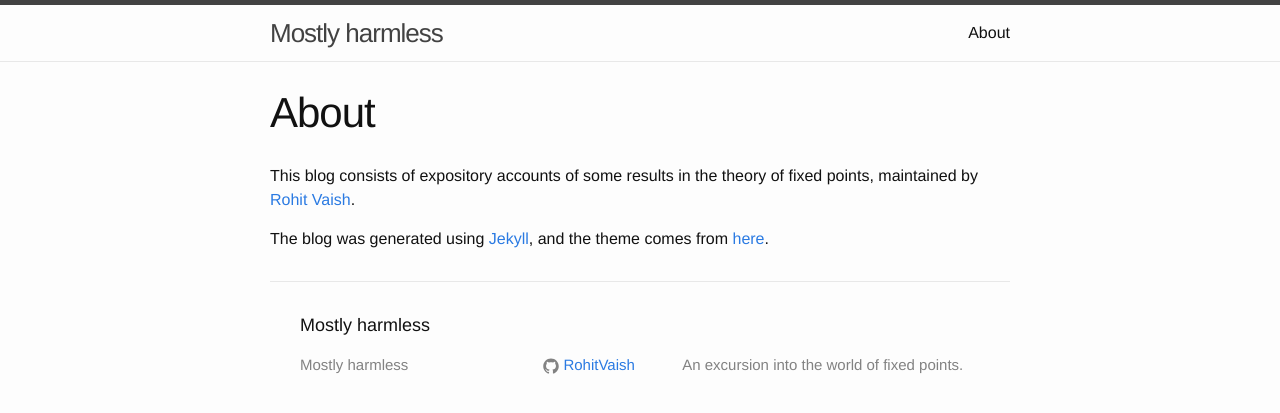
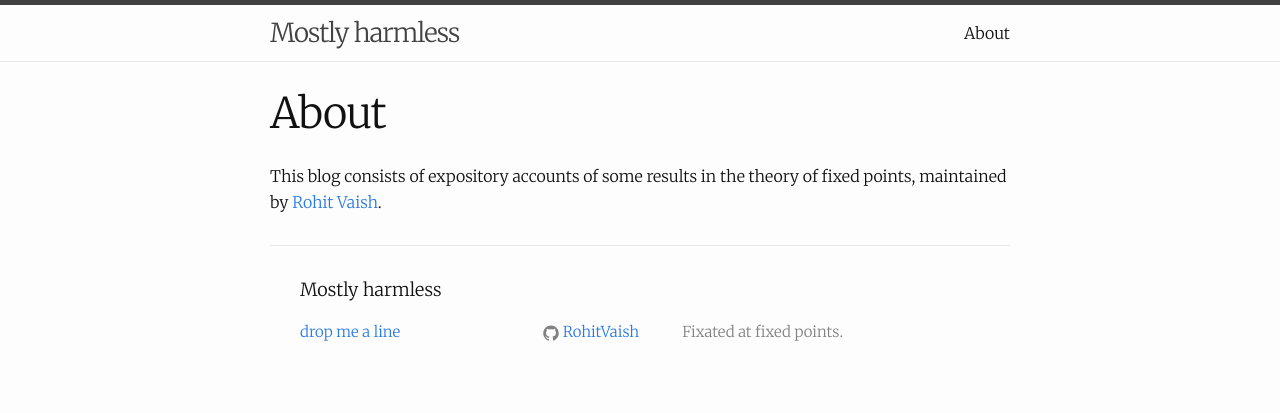
Before and after one commit to RohitVaish/rohitvaish.github.io, a Jekyll site: the page built from about.md, in a window 1280 px wide. Shown: the top 413 px of the page. Built offline with Jekyll 4.4.1, drawn with Linux system fonts in a browser that asks for light colours; some web fonts are replaced.

Commit message:
Font change

```diff
--- a/_config.yml
+++ b/_config.yml
@@ -9,10 +9,10 @@
 title: Mostly harmless
 email: undefined.rohitvaish@gmail.com
 description: > # this means to ignore newlines until "baseurl:"
-  An excursion into the world of fixed points.
+  Fixated at fixed points.
 baseurl: "" # the subpath of your site, e.g. /blog
 url: "http://yourdomain.com" # the base hostname & protocol for your site
-#twitter_username: jekyllrb
+twitter_username: #Test
 github_username:  RohitVaish
 
 # Build settings
--- a/_includes/footer.html
+++ b/_includes/footer.html
@@ -7,8 +7,8 @@
     <div class="footer-col-wrapper">
       <div class="footer-col footer-col-1">
         <ul class="contact-list">
-          <li>{{ site.title }}</li>
-          <li><a href="mailto:{{ site.email }}">{{ Email-Me }}</a></li>
+          <!-- <li>{{ site.title }}</li> -->
+          <li><a href="mailto:{{ site.email }}"> drop me a line </a></li>
         </ul>
       </div>
 
--- a/_includes/head.html
+++ b/_includes/head.html
@@ -2,30 +2,10 @@
   <meta charset="utf-8">
   <meta http-equiv="X-UA-Compatible" content="IE=edge">
   <meta name="viewport" content="width=device-width, initial-scale=1">
-
   <title>{% if page.title %}{{ page.title }}{% else %}{{ site.title }}{% endif %}</title>
   <meta name="description" content="{% if page.excerpt %}{{ page.excerpt | strip_html | strip_newlines | truncate: 160 }}{% else %}{{ site.description }}{% endif %}">
-
-
-  <link href='//fonts.googleapis.com/css?family=Ovo' rel='stylesheet' type='text/css'>
+  <link href='//fonts.googleapis.com/css?family=Merriweather:900,900italic,300,300italic' rel='stylesheet' type='text/css'>
   <link rel="stylesheet" href="{{ "/css/main.css" | prepend: site.baseurl }}">
   <link rel="canonical" href="{{ page.url | replace:'index.html','' | prepend: site.baseurl | prepend: site.url }}">
   <link rel="alternate" type="application/rss+xml" title="{{ site.title }}" href="{{ "/feed.xml" | prepend: site.baseurl | prepend: site.url }}">
-
-  <!-- Adding MathJax -->
-  <script type="text/x-mathjax-config">
-      MathJax.Hub.Config({
-        extensions: ["tex2jax.js"],
-        jax: ["input/TeX", "output/HTML-CSS"],
-        tex2jax: {
-          inlineMath: [ ['$','$'], ["\\(","\\)"] ],
-          displayMath: [ ['$$','$$'], ["\[","\]"], ["\\[","\\]"] ],
-          processEscapes: true
-        },
-        messageStyle: "none",
-        "HTML-CSS": { availableFonts: ["TeX"] }
-      });
-    </script>
-    <script type="text/javascript" src="https://cdn.mathjax.org/mathjax/latest/MathJax.js">
-    </script>
 </head>
--- a/about.md
+++ b/about.md
@@ -5,5 +5,3 @@ permalink: /about/
 ---
 
 This blog consists of expository accounts of some results in the theory of fixed points, maintained by [Rohit Vaish](https://sites.google.com/site/rohitvaish31/).
-
-The blog was generated using [Jekyll](https://github.com/jekyll/jekyll), and the theme comes from [here](https://github.com/johnotander/pixyll).
--- a/css/main.scss
+++ b/css/main.scss
@@ -6,11 +6,13 @@
 
 
 // Our variables
-$base-font-family: "Helvetica Neue", Helvetica, Arial, sans-serif;
+$base-font-family: 'Merriweather', 'PT Serif', Georgia, 'Times New Roman', serif !default;
 $base-font-size:   16px;
+$content-font-size: 14pt;
+$quote-font-size:  16pt;
 $base-font-weight: 400;
 $small-font-size:  $base-font-size * 0.875;
-$base-line-height: 1.5;
+$base-line-height: 1.6;
 
 $spacing-unit:     30px;
 
```
Also changed, not shown: 5 other files.
